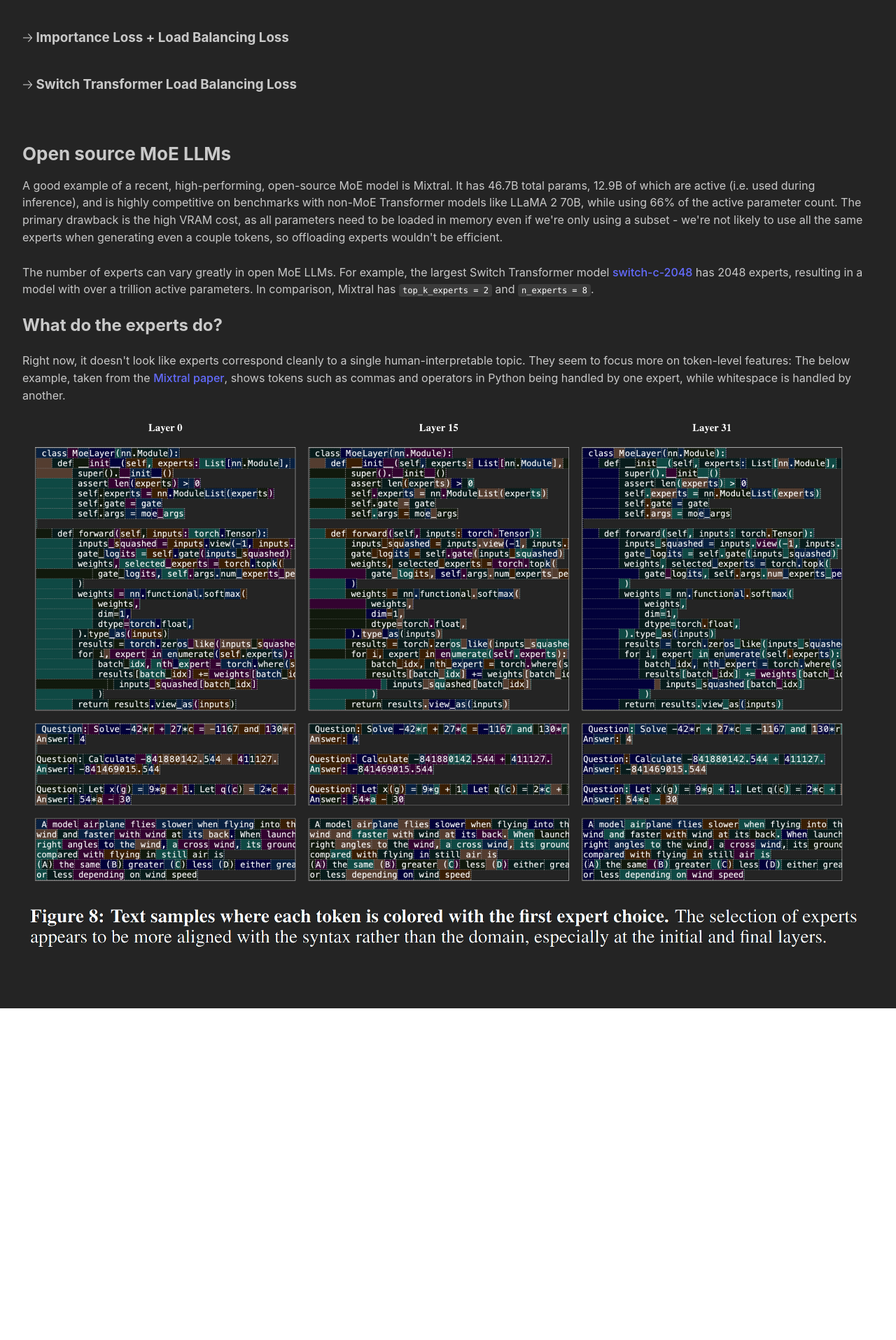
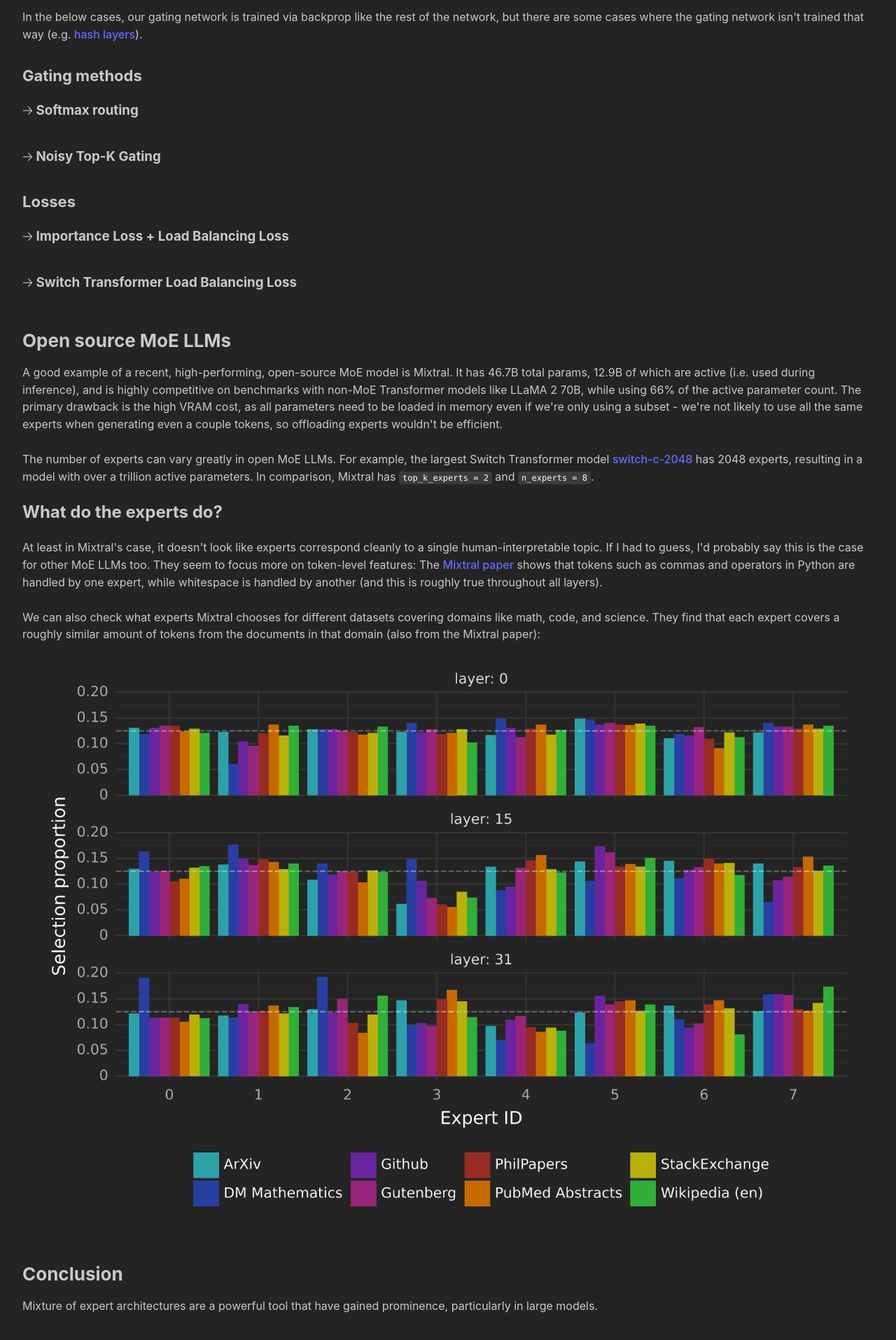
Before and after one commit to dtschleckser/dtschleckser.github.io, a React app: page / in a window 1280 px wide. Shown: the part 3459-5374 px from the top of the page at 70% size. Before the commit the page ends 4900 px from the top, so only its background shows below. Built offline with nearby package versions, Linux system fonts and the light colour scheme; the HTML template or start-up script is replaced by a standard one.

Commit message:
Add CV explanation, mixtral layers, better load balancing loss explanation

```diff
--- a/src/App.jsx
+++ b/src/App.jsx
@@ -6,15 +6,20 @@ import ExpandableText from './components/ExpandableText'
 import moeArch from './assets/moe-arch.png'
 import mixtralExpertChoice from './assets/mixtral-expert-choice.png'
 import denseVsMoe from './assets/dense-vs-moe.png'
+import mixtralLayerExperts from './assets/mixtral-layer-experts.png'
 
 import { InlineMath, BlockMath } from 'react-katex';
 
-import { Code, Title } from '@mantine/core';
+import { Code, Title, Divider } from '@mantine/core';
 
 function App() {
 
+  const cvDemo = `CV of [0.09, 0.8, 0.01, 0.1] = 1.63
+CV of [0.25, 0.25, 0.25, 0.25] = 0.0
+CV of [0.2, 0.3, 0.2, 0.3] = 0.04`
+
   return (
-    <div style={{textAlign: 'left', width: '100%', minWidth: '400px'}}>
+    <div style={{textAlign: 'left', width: '100%'}}>
       <Title order={1} style={{paddingBottom: '1rem', paddingTop: '2rem'}}>
         An Introduction to Sparsely Gated MoE
       </Title>
@@ -114,16 +119,27 @@ function App() {
       For a practical example, I'd recommend checking out the <a href="https://github.com/mistralai/mistral-src/blob/main/mistral/model.py#L145">Mixtral reference implementation</a>.
 
       <Title order={2} style={{ paddingBottom: '1rem', paddingTop: '3rem' }}>
+        Scaling Rules
+      </Title>
+      <div>todo</div>
+
+
+      <Title order={2} style={{ paddingBottom: '1rem', paddingTop: '3rem' }}>
         How to Train Your Gating Network
       </Title>
 
       Choosing an appropriate architecture and loss to train our gating network is important, as we want
       to ensure that each expert ends up with a roughly even responsibility. We don't want a single expert that
       the gating network always routes to and receives all the data during training; this problem compounds during training,
-      as the router will greatly prefer the expert that has seen more data. In all the below cases, our gating network
+      as the router will greatly prefer the expert that has seen more data.
+      <br /><br />
+      In the below cases, our gating network
       is trained via backprop like the rest of the network, but there are some cases where the gating network isn't trained
       that way (e.g. <a href="https://arxiv.org/pdf/2106.04426.pdf">hash layers</a>).
 
+      <Title order={3} style={{ paddingTop: '2rem' }}>
+        Gating methods
+      </Title>
       <ExpandableText headerText="Softmax routing">
         A basic routing network that doesn't address this problem may look like a learnable matrix <InlineMath>{'W_g'}</InlineMath> into softmax:
         <div className='centeredMath'>
@@ -136,7 +152,8 @@ function App() {
       <ExpandableText headerText="Noisy Top-K Gating">
         To start addressing the problem of load balancing our experts, we can
         add noise to our pre-softmax gating logits to even out the probability distribution
-        and keep the top K outputs in order to make it sparse.
+        and keep the top K outputs in order to make it sparse. The noise will be leveraged to a greater
+        extent in the load balancing loss we'll describe later.
         <br /><br />
         First, the noise is added; it's scaled with a learnable matrix <InlineMath>{'W_\{noise\}'}</InlineMath>{' '}
         so that the amount of noise we add is appropriate for our given input:
@@ -146,7 +163,7 @@ function App() {
         StandardNormal is just the standard normal distribution and Softplus is used to keep the outputs positive.
         We add the noise to the outputs of our gating network
         <div className='centeredMath'>
-          <InlineMath>{'H(x) = (x \\cdot W_g) + Noise(x)'}</InlineMath>
+          <InlineMath>{'H(x)_i = (x \\cdot W_g)_i + Noise(x)'}</InlineMath>
         </div>
         After this, we can "KeepTopK" (simply keeping the greatest K values of x unmodified, with the rest set to -infinity).
         Then, we softmax the output of KeepTopK to get our selection of top K experts:
@@ -155,10 +172,14 @@ function App() {
         </div>
       </ExpandableText>
 
+      <Title order={3} style={{ paddingTop: '1rem' }}>
+        Losses
+      </Title>
+
       <ExpandableText headerText="Importance Loss + Load Balancing Loss">
-        Separately, Shazeer et al. add an auxiliary loss <InlineMath>{'L_{importance}'}</InlineMath>
-        that's defined over a batch of data. They take the "importance value" of an expert, which is the sum
-        of the values of the gating network in that batch:
+        Separately, Shazeer et al. add an auxiliary loss <InlineMath>{'L_{importance}'}</InlineMath> that's
+        defined over a batch of data. They take the "importance value" of an expert, which is the sum
+        of the values of the gating network (i.e. post-softmax) in that batch:
         <div className='centeredMath'>
           <BlockMath>{'Importance(X) = \\sum_{x \\in X} G(x)'}</BlockMath>
         </div>
@@ -168,22 +189,45 @@ function App() {
         <div className='centeredMath'>
           <BlockMath>{'L_{importance}(X) = w_{importance} \\cdot CV(Importance(X))^2'}</BlockMath>
         </div>
+
+        The coefficient of variation punishes an uneven distribution and rewards an even one:
+        <center>
+          <Code block style={{ width: 'fit-content', textAlign: 'start', marginTop: '1rem', marginBottom: '1rem' }}>{cvDemo}</Code>
+        </center>
+        As it's an auxiliary loss, this is added to the standard loss for the network.
+        <Divider size="md" style={{ marginTop: '1rem', marginBottom: '1rem'}}/>
         They also introduce a load balancing loss. It uses an estimator <InlineMath>{'Load(x)_i'}</InlineMath>, that
-        is defined with data batch <InlineMath>{'X'}</InlineMath> for a single expert <InlineMath>{'i'}</InlineMath>:
+        is defined with data batch <InlineMath>{'X'}</InlineMath> for a single expert <InlineMath>{'i'}</InlineMath> and
+        a probability <InlineMath>{'P(x, i)'}</InlineMath>:
         <div className='centeredMath'>
           <BlockMath>{'Load(X)_i = \\sum_{x \\in X} P(x, i)'}</BlockMath>
         </div>
-        The exact definition for <InlineMath>{'P(x, i)'}</InlineMath> is ommitted here due to its verbosity, but the concept behind
-        it is to use the probability that the gating function <InlineMath>{'G(x)_i'}</InlineMath> is non-zero for an expert i,
-        given that we freeze the noise values for other experts. Keep in mind that our expert noise is determined by a
-        learned scaling of a normal distribution, as defined in noisy top-k gating - we want to see if, after this noise, our
-        expert <InlineMath>{'i'}</InlineMath> makes the cut for the top <InlineMath>{'k'}</InlineMath> experts.
+        The exact definition for <InlineMath>{'P(x, i)'}</InlineMath> is fairly lengthy, but it's defined in terms that
+        we've seen before.
+        <div className='centeredMath'>
+          <BlockMath>{'P(x, i) = Pr((x \\cdot W_g)_i + StandardNormal() \\cdot Softplus((x \\cdot W_{noise})_i) > kth\\_excluding(H(x), k, i))'}</BlockMath>
+        </div>
+        You may recognize the term <InlineMath>{'(x \\cdot W_g)_i + StandardNormal() \\cdot Softplus((x \\cdot W_{noise})_i)'}</InlineMath> as{' '}
+        <InlineMath>{'H(x)'}</InlineMath>, the noised outputs from our gating network, from the noisy top K gating function above.
         <br /><br />
-        Once we have our load function defined, we can add the squared CV of it to the loss, adding a
-        hyperparameter <InlineMath>{'w_{load}'}</InlineMath>, very similarly to our importance loss:
+        The concept behind <InlineMath>{'P(x, i)'}</InlineMath> is to calculate the probability that
+        our item <InlineMath>{'i'}</InlineMath> will pass the gating function given a specific expert.
+        We want it to be a close competition between experts, rather than routing all tokens to a single
+        one, so we check the probability that the noised item going through
+        expert <InlineMath>{'i'}</InlineMath> will make the cut for the top K experts
+        (the probability comes from our scaled StandardNormal).
+        <br /><br />
+        Once we have our load function defined, we can get our final auxiliary loss by calculating
+        the squared CV, scaled by a hyperparameter <InlineMath>{'w_{load}'}</InlineMath>,
+        very similarly to our importance loss:
+
         <div className='centeredMath'>
           <BlockMath>{'L_{load}(X) = w_{load} \\cdot  CV(Load(X))^2'}</BlockMath>
         </div>
+
+        We want <InlineMath>{'Load(X)'}</InlineMath>, our measure of the likelihood that the values
+        of <InlineMath>{'X'}</InlineMath> pass the gate, to be even across all our items in <InlineMath>{'X'}</InlineMath> and
+        across all our experts.
       </ExpandableText>
 
       <ExpandableText headerText="Switch Transformer Load Balancing Loss">
@@ -191,21 +235,21 @@ function App() {
         greatly simplifies the load balancing + importance loss introduced by Shazeer et al. It introduces
         an auxiliary loss to ensure that the load is balanced across experts. For:
         <ul>
-          <li>Batch <InlineMath>{'\\beta'}</InlineMath></li>
           <li>Tokens <InlineMath>{'T'}</InlineMath> in the batch</li>
-          <li>Experts <InlineMath>{'N'}</InlineMath> in the batch,</li>
+          <li>Quantity of experts <InlineMath>{'N'}</InlineMath>,</li>
+          <li>Scaling hyperparameter <InlineMath>{'\\alpha'}</InlineMath> (defined as <InlineMath>{'10^{-2}'}</InlineMath> in the paper),</li>
         </ul>
         the auxiliary loss is defined by
         <BlockMath>{'loss = \\alpha \\cdot N \\cdot \\sum_{i=1}^{N} f_i \\cdot P_i '}</BlockMath>
         where: <br />
-        <InlineMath>{'f_i'}</InlineMath> is the fraction of tokens that get routed to expert i in the batch <InlineMath>{'\\beta'}</InlineMath>, and <br />
-        <InlineMath>{'P_i'}</InlineMath> is the fraction of all router probability dedicated to expert i for all tokens in the batch <InlineMath>{'\\beta'}</InlineMath>.
+        <InlineMath>{'f_i'}</InlineMath> is the fraction of tokens that get routed to expert <InlineMath>{'i'}</InlineMath> in the batch <InlineMath>{'\\beta'}</InlineMath>, and <br />
+        <InlineMath>{'P_i'}</InlineMath> is the fraction of all router probability dedicated to expert <InlineMath>{'i'}</InlineMath> for all tokens in the batch <InlineMath>{'\\beta'}</InlineMath>.
         <br /> <br />
         Essentially, we want the router to have the token quantity and the routing probability to be even across all our experts.
 
       </ExpandableText>
 
-      <Title order={2} style={{ paddingBottom: '1rem', paddingTop: '3rem' }}>
+      <Title order={2} style={{ paddingBottom: '1rem', paddingTop: '2rem' }}>
         Open source MoE LLMs
       </Title>
 
@@ -223,20 +267,28 @@ function App() {
         has <Code>top_k_experts = 2</Code> and <Code>n_experts = 8</Code>.
       </div>
       <h2>What do the experts do?</h2>
-      Right now, it doesn't look like experts correspond cleanly to a single human-interpretable topic.
-      They seem to focus more on token-level features: The below example, taken from the <a href="https://arxiv.org/pdf/2401.04088.pdf">Mixtral paper</a>,
-      shows tokens such as commas and operators in Python being handled by one expert, while whitespace is handled by another.
+      At least in Mixtral's case, it doesn't look like experts correspond cleanly to a single human-interpretable topic.
+      If I had to guess, I'd probably say this is the case for other MoE LLMs too.
+      They seem to focus more on token-level features: The <a href="https://arxiv.org/pdf/2401.04088.pdf">Mixtral paper</a> shows
+      that tokens such as commas and operators in Python are handled by one expert,
+      while whitespace is handled by another (and this is roughly true throughout all layers).
 
+      <br />
+      <br />
+      {/* <img src={ mixtralExpertChoice } style={{ width: 'inherit', paddingTop: '1rem', paddingBottom: '1rem' }}/> */}
 
-      <img src={mixtralExpertChoice} style={{ width: 'inherit', paddingTop: '1rem', paddingBottom: '1rem' }}/>
+      We can also check what experts Mixtral chooses for different datasets covering domains like math, code, and science.
+      They find that each expert covers a roughly similar amount of tokens from the documents in that domain (also from the Mixtral paper):
 
-      {
-      // Mixtral of experts:
-      // https://arxiv.org/abs/2401.04088
+      <img src={ mixtralLayerExperts } style={{ width: 'inherit', paddingTop: '1rem', paddingBottom: '1rem' }}/>
 
-      // Sparsely gated MoE transformers:
-      // https://arxiv.org/pdf/1701.06538.pdf
-      }
+      <Title order={2} style={{ paddingBottom: '1rem', paddingTop: '2rem' }}>
+        Conclusion
+      </Title>
+      <div>
+        Mixture of expert architectures are a powerful tool that have gained prominence, particularly in large models.
+
+      </div>
       <br /><br />
     </div>
   )
```
Also changed, not shown: src/assets/mixtral-layer-experts.png (added), src/assets/mixtral-light.png (added).
